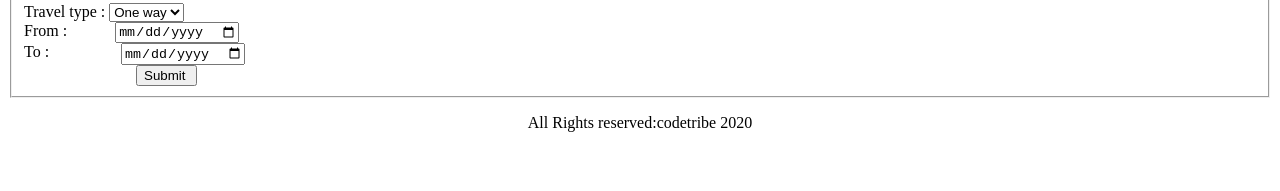
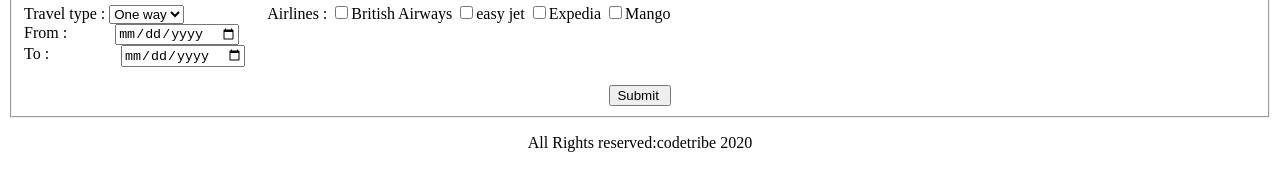
Before and after one commit to tonykobe8/js-bookings, a website: page index.html in a window 1280 px wide. Shown: the part 403-594 px from the top of the page. Drawn offline with Linux system fonts and the light colour scheme.

Commit message:
1 file modified

```diff
--- a/index.html
+++ b/index.html
@@ -22,14 +22,18 @@
   <option value>One way </option>
   <option value> Return </option>
   <option value> Multiple </option>
-  </select>
+  </select> &nbsp &nbsp &nbsp &nbsp &nbsp &nbsp &nbsp &nbsp &nbsp &nbsp <label> Airlines :</label>
+  <input type ="checkbox" value="British Airway">British Airways
+  <input type="checkbox" value "easy jet">easy jet
+  <input type="checkbox" value="Expedia">Expedia
+  <input type="checkbox" value="mango">Mango
   <br>
   <label> From :</label> &nbsp
   &nbsp &nbsp &nbsp &nbsp &nbsp<input type="date"><br>
   <label> To : </label> &nbsp
   &nbsp &nbsp &nbsp &nbsp &nbsp &nbsp &nbsp &nbsp<input type="date">
   <br> &nbsp &nbsp &nbsp &nbsp &nbsp &nbsp &nbsp &nbsp &nbsp &nbsp &nbsp &nbsp &nbsp &nbsp
-  <input type="submit" value ="Submit ">
+  <center><input type="submit" value ="Submit "></center>
 
   </fieldset>
 <p> <center>All Rights reserved:codetribe 2020</center> </p>
```
